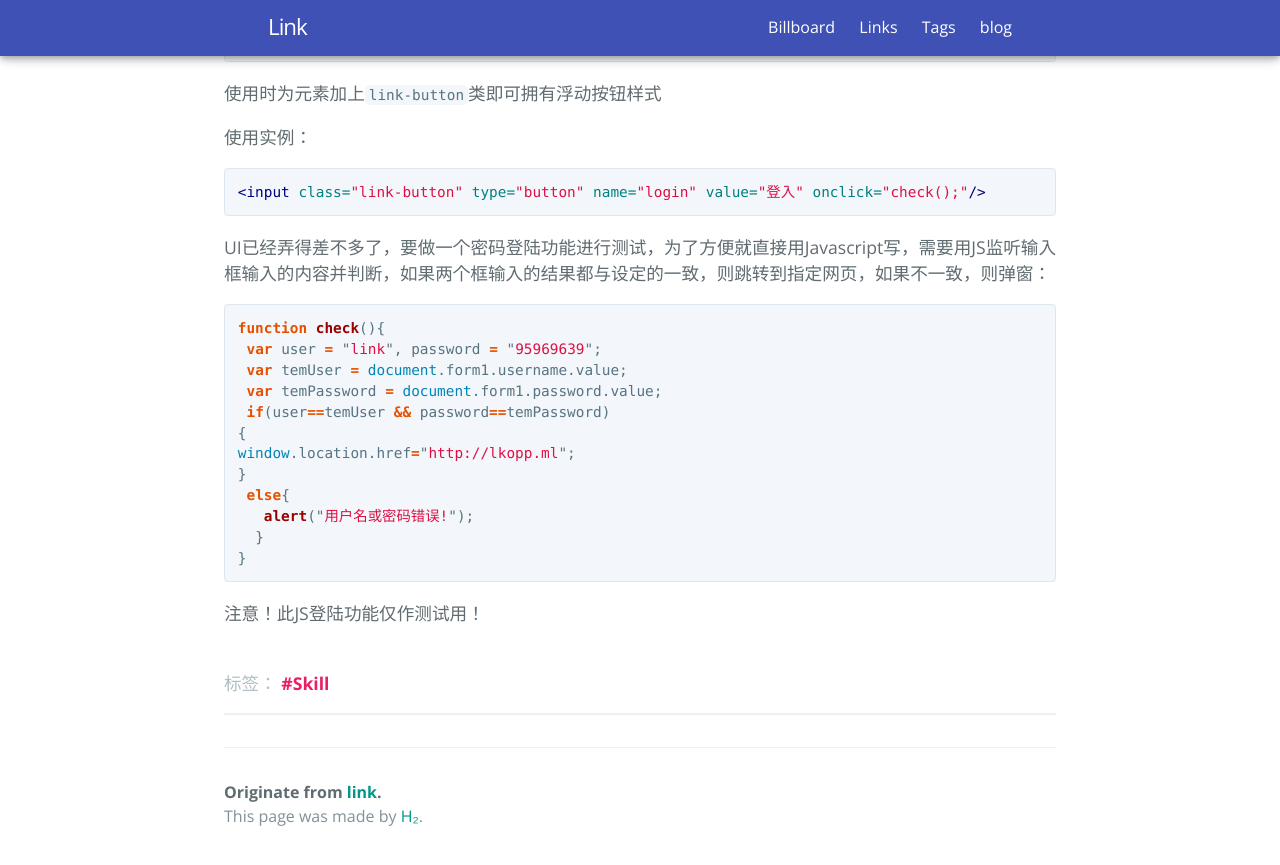
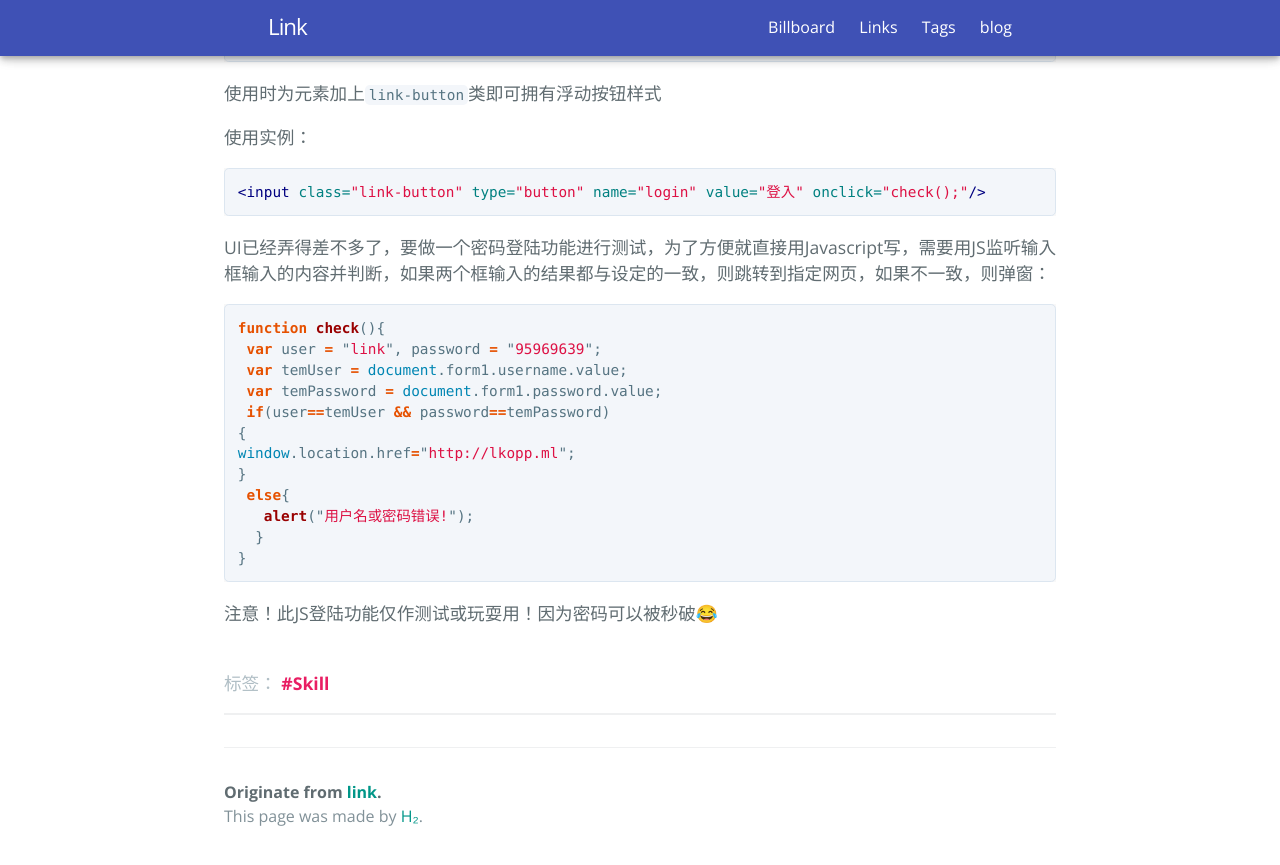
Before and after one commit to link9596/qwq, a Jekyll site: the page built from _posts/2018-1-13-login-page.md, in a window 1280 px wide and 900 px high, scrolled down 2044 px. Shown: the top 865 px of the window. Built offline with Jekyll 4.4.1, drawn with Linux system fonts in a browser that asks for light colours; emoji names are drawn with the system emoji font; comment, search, counter and statistics services are not loaded.

Commit message:
Update 2018-1-13-login-page.md

````diff
--- a/_posts/2018-1-13-login-page.md
+++ b/_posts/2018-1-13-login-page.md
@@ -94,4 +94,4 @@ window.location.href="http://lkopp.ml";
   }
 }
 ```
-注意！此JS登陆功能仅作测试用！
+注意！此JS登陆功能仅作测试或玩耍用！因为密码可以被秒破:joy:
````
